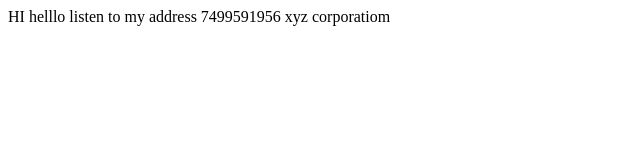
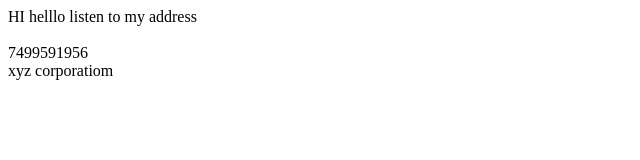
Before and after one commit to Rohit0613/personal-portfolio, a plain HTML site: page contact.html in a window 1280 px wide. Shown: the whole page, without its empty margins (0-640 px from the left). Drawn offline with Linux system fonts and the light colour scheme.

Commit message:
Update contact.html

```diff
--- a/contact.html
+++ b/contact.html
@@ -6,8 +6,8 @@
     <title>My Contact</title>
 </head>
 <body>
-    HI helllo listen to my address
-    7499591956
-    xyz corporatiom
+    HI helllo listen to my address<br>
+    <br>7499591956
+    <br>xyz corporatiom
 </body>
 </html>
```
